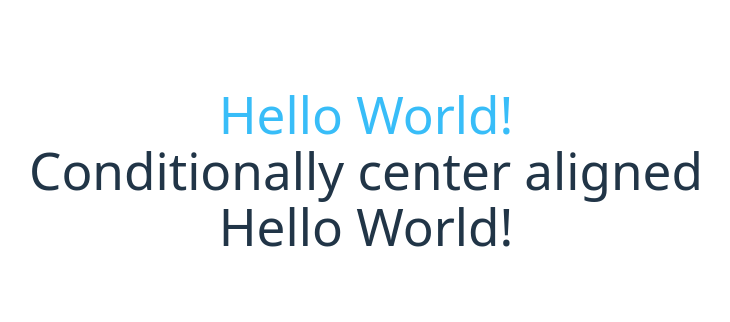
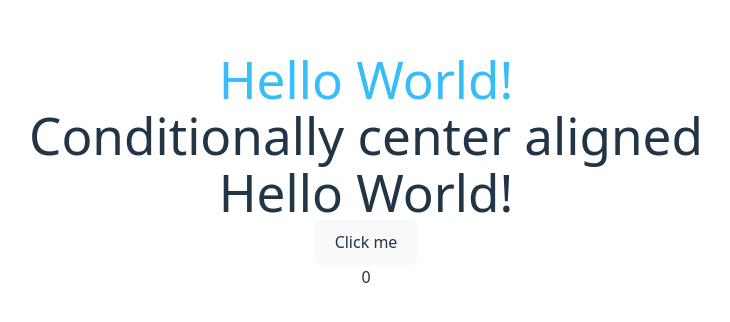
Before and after one commit to mrojasb2000/first-project-svelte, a Svelte app: page / in a window 1280 px wide. Shown: the part 230-552 px from the top of the page, without its empty margins (274-1004 px from the left). Built offline with nearby package versions, Linux system fonts and the light colour scheme.

Commit message:
chore: add basic new state count

```diff
--- a/src/components/Child.svelte
+++ b/src/components/Child.svelte
@@ -1,4 +1,13 @@
 <script lang='ts'>
+  // Defining props
   export let message:string;
+  // Defining state
+  let count: number = 0;
+
+  function increment() {
+    count += 1;
+  }
 </script>
 <h1>{message}</h1>
+<button on:click={increment}>Click me</button>
+<p>{count}</p>
```
